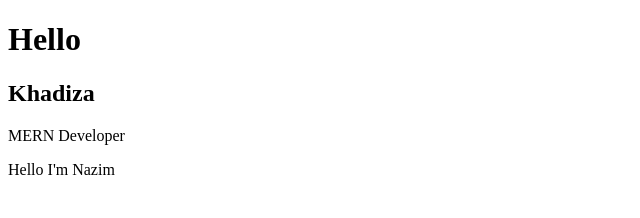
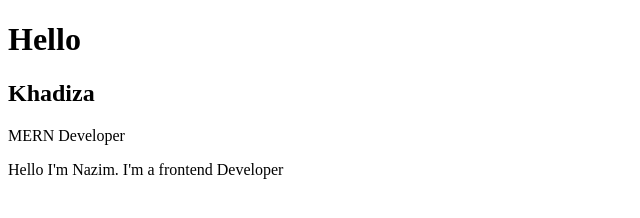
Before and after one commit to abukawsar47/smarqo-practice, a plain HTML site: page index.html in a window 1280 px wide. Shown: the whole page, without its empty margins (0-640 px from the left). Drawn offline with Linux system fonts and the light colour scheme.

Commit message:
About nazim

```diff
--- a/index.html
+++ b/index.html
@@ -12,7 +12,7 @@
     <h1>Hello </h1>
     <h2>Khadiza</h2>
     <p>MERN Developer</p>
-    <p>Hello I'm Nazim</p>
+    <p>Hello I'm Nazim. I'm a frontend Developer</p>
 </body>
 
 </html>
```
